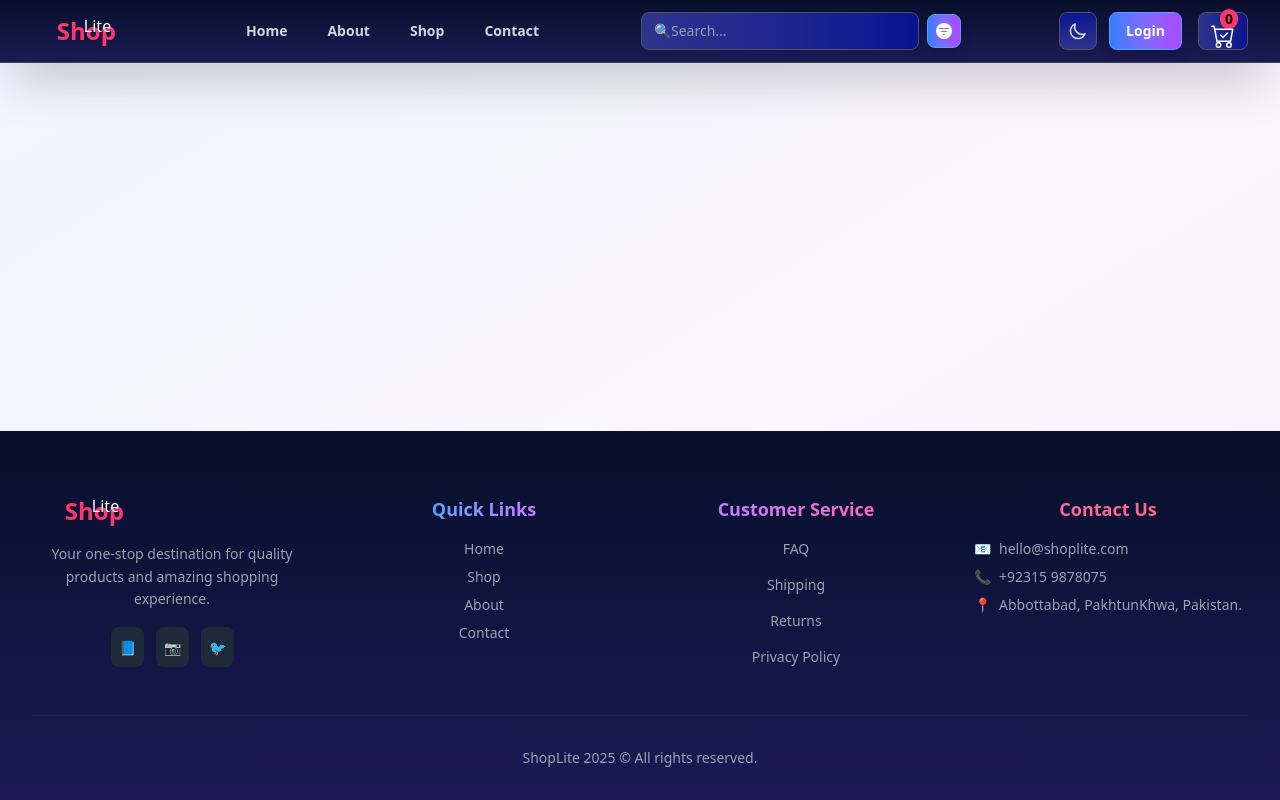
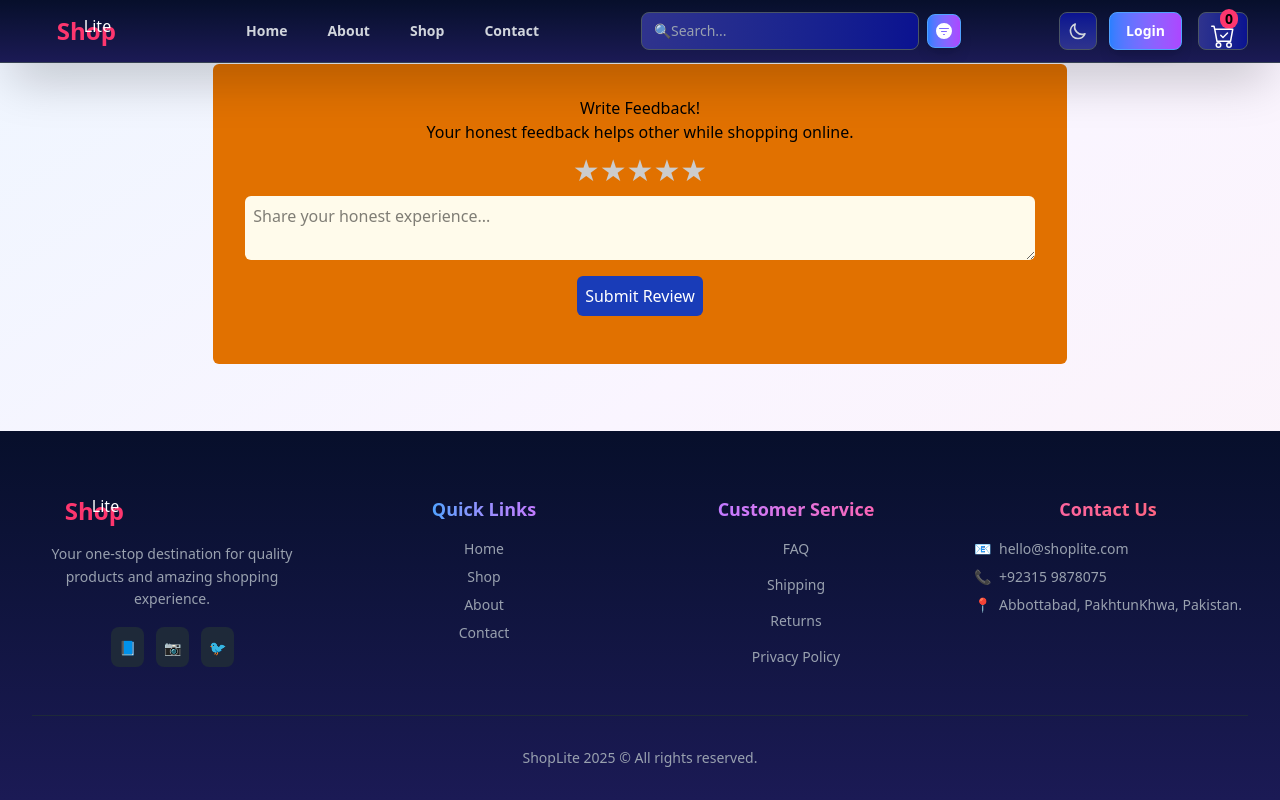
Before and after one commit to Fariha-Asif-eng/Shop_Lite-ecommerce-website, a React (Vite) app: page /feedbackform in a window 1280 px wide. Built offline with nearby package versions, Linux system fonts and the light colour scheme; no server answers.

Commit message:
Feedbacks

```diff
--- a/src/Account/BuyNowFun.jsx
+++ b/src/Account/BuyNowFun.jsx
@@ -1,8 +1,6 @@
 import { DataBases, account} from '../Auth/Config';
 import {  ID } from 'appwrite';
 
-// const DATABASE_ID = 'your_database_id';
-// const COLLECTION_ID = 'orders';
 
 export const handlePlaceOrder = async ({product, total, address})=> {
   try {
--- /dev/null
+++ b/src/Account/FeedBackForm.jsx
@@ -0,0 +1,99 @@
+import { useState } from "react";
+
+import { account, DataBases, ID } from "../Auth/Config";
+import { useLocation } from "react-router-dom";
+import { string } from "yup";
+
+
+export default function FeedBackForm({ onSubmitSuccess }) {
+
+
+    const dbId = import.meta.env.VITE_APPWRITE_DB_ID
+    const feedbackTable = import.meta.env.VITE_APPWRITE_FeedbacksTable
+
+  const [rating, setRating] = useState(0);
+  const [review, setReview] = useState("");
+  const [loading, setLoading] = useState(false);
+  const [error, setError] = useState(null);
+  const location = useLocation();
+  const { productId, orderId, userId } = location.state || {};
+  console.log("📝 Submitting feedback with values:", {
+  productId,
+  orderId,
+  userId,
+  rating,
+  review
+});
+
+
+  const handleSubmit = async (e) => {
+    e.preventDefault();
+    setLoading(true);
+    setError(null);
+
+    try {
+    let user = await account.get();
+        let userId = user.$id;
+      await DataBases.createDocument(
+        dbId, feedbackTable,
+        ID.unique(),
+        {
+          productId: String(productId),
+          orderId,
+          userId,
+          rating,
+          comments: review,
+          createdAt: new Date().toISOString(),
+        }
+      );
+
+      setLoading(false);
+      setReview("");
+      setRating(0);
+      onSubmitSuccess?.();
+      console.log('Feedback submitted!');
+      alert("Feedback submitted! Thanks.")
+
+    } catch (err) {
+      console.error(err);
+      setError("Something went wrong while submitting the review.");
+      setLoading(false);
+    }
+  };
+
+  return (
+    <form onSubmit={handleSubmit} className="review-form bg-amber-600 p-8 rounded-md max-w-2/3 min-h-1/2 mt-16 my-8 mx-auto grid place-items-center">
+      <h3>Write Feedback!</h3>
+      <p>Your honest feedback helps other while shopping online.</p>
+
+      <div className="rating-section text-3xl my-2">
+        {[1, 2, 3, 4, 5].map((star) => (
+          <span
+            key={star}
+            onClick={() => setRating(star)}
+            style={{ cursor: "pointer", color: star <= rating ? "gold" : "#ccc" }}
+          >
+            ★
+          </span>
+        ))}
+      </div>
+
+      <textarea
+      className="w-full bg-amber-50 p-2 outline-none rounded-md"
+        placeholder="Share your honest experience..."
+        value={review}
+        onChange={(e) => setReview(e.target.value)}
+        required
+      />
+
+      {error && <p className="bg-red-700 rounded-md p-1 my-2
+      text-white">{error}</p>}
+
+      <button
+      className="p-2 rounded-md bg-blue-800 text-white cursor-pointer my-4"
+      type="submit" disabled={loading}>
+        {loading ? "Submitting..." : "Submit Review"}
+      </button>
+    </form>
+  );
+}
--- /dev/null
+++ b/src/Account/FeedbackPage.jsx
@@ -0,0 +1,39 @@
+import { useEffect, useState } from "react";
+import { Query } from "appwrite";
+import { account, DataBases } from "../Auth/Config";
+
+export default function FeedbackPage({ productId }) {
+  const [reviews, setReviews] = useState([]);
+
+  useEffect(() => {
+    const fetchReviews = async () => {
+     await account.get()
+      const res = await DataBases.createDocument(
+        import.meta.env.VITE_APPWRITE_DB_ID,
+        import.meta.env.VITE_APPWRITE_FeedbacksTable,
+        [Query.equal("productId", productId)]
+      );
+      setReviews(res);
+    };
+
+    fetchReviews();
+  }, [productId]);
+
+  return (
+    <div className="product-reviews">
+      <h3>Customer Reviews</h3>
+      {reviews.length === 0 ? (
+        <p>No reviews yet</p>
+      ) : (
+        reviews.map((r) => (
+          <div key={r.$id} className="review">
+            <div>{"★".repeat(r.rating)}{"☆".repeat(5 - r.rating)}</div>
+            <p>{r.comments}</p>
+            <small>{new Date(r.createdAt).toLocaleString()}</small>
+            <p>{}</p>
+          </div>
+        ))
+      )}
+    </div>
+  );
+}
--- a/src/Account/OrderHistory.jsx
+++ b/src/Account/OrderHistory.jsx
@@ -2,11 +2,12 @@ import React, { useEffect, useState } from 'react';
 import { DataBases, account } from '../Auth/Config';
 import { Query } from 'appwrite';
 import { Toaster, toast } from 'sonner';
+import { NavLink } from 'react-router-dom';
 
 const databaseId = import.meta.env.VITE_APPWRITE_DB_ID;
 const collectionId = import.meta.env.VITE_APPWRITE_OrderCollection_ID;
 
-function OrderList({isDark}) {
+function OrderList() {
   const [orders, setOrders] = useState([]);
   const [loading, setLoading] = useState(true);
 
@@ -39,6 +40,7 @@ function OrderList({isDark}) {
   if (orders.length === 0)
     return <p className="text-center mt-10 text-gray-500">No orders found.</p>;
 
+
   return (
     <div className={`bg-transparent max-w-3xl mx-auto mt-10 shadow-md rounded-md p-6`}>
       <Toaster position="top-center" />
@@ -57,7 +59,7 @@ function OrderList({isDark}) {
                 className={`text-sm font-semibold ${
                   order.status === 'pending'
                     ? 'text-yellow-600'
-                    : order.status === 'completed'
+                    : order.status === 'Delivered'
                     ? 'text-green-600'
                     : 'text-red-600'
                 }`}
@@ -65,9 +67,18 @@ function OrderList({isDark}) {
                 Status: {order.status}
               </p>
             </div>
-            <button className="px-3 py-1 text-sm bg-orange-500 text-white rounded hover:bg-orange-600">
-              View
-            </button>
+            <NavLink
+            to={'/feedbackform'}
+            state={{
+    productId: order.productId,
+    orderId: order.$id,
+     // or from logged in account.get()
+  }}
+            className="px-3 py-1 text-sm bg-orange-500 text-white rounded hover:bg-orange-600">
+              {
+                order.status === 'Delivered' ? 'Write feedback' : 'View'
+            }
+            </NavLink>
           </li>
         ))}
       </ul>
--- a/src/App.jsx
+++ b/src/App.jsx
@@ -31,6 +31,7 @@ import { AnimatePresence, motion } from "framer-motion";
 import OrderDetails from "./Comp/OrderDetails";
 import OrderHistory from "./Account/OrderHistory";
 import { ThemeProvider, useTheme } from "./context/ThemeContext";
+import FeedBackForm from "./Account/FeedBackForm";
 
 function AppContent() {
   const [cartItems, setCartItems] = useState([]);
@@ -148,6 +149,7 @@ function AppContent() {
               <Route path="/cartbox" element={<CartBox cartItems={cartItems} setCartItems={setCartItems} />} />
               <Route path="/orderdetails/:id" element={<OrderDetails isDark={isDark} />} />
               <Route path="/yourorders" element={<OrderHistory isDark={isDark} />} />
+              <Route path="/feedbackform" element={<FeedBackForm/>} />
             </Routes>
           </motion.div>
         </AnimatePresence>
--- a/src/Comp/ItemDetails.jsx
+++ b/src/Comp/ItemDetails.jsx
@@ -2,6 +2,7 @@ import React from "react";
 import { useNavigate, useParams } from "react-router-dom";
 import products from "./ProductList"; // import your product data
 import OrderDetails from "./OrderDetails";
+import ProductFeedbacks from "../Account/FeedbackPage";
 // import { handlePlaceOrder } from "../Account/BuyNowFun";
 
 function ItemDetails({ addToCart, isDark }) {
@@ -48,6 +49,7 @@ function ItemDetails({ addToCart, isDark }) {
         </div>
 
       </div>
+      <ProductFeedbacks/>
     </section>
   );
 }
```
Also changed, not shown: src/Comp/OrderDetails.jsx (+3 -4 lines), 1 other file (tests, documents, lock files or other folders).
